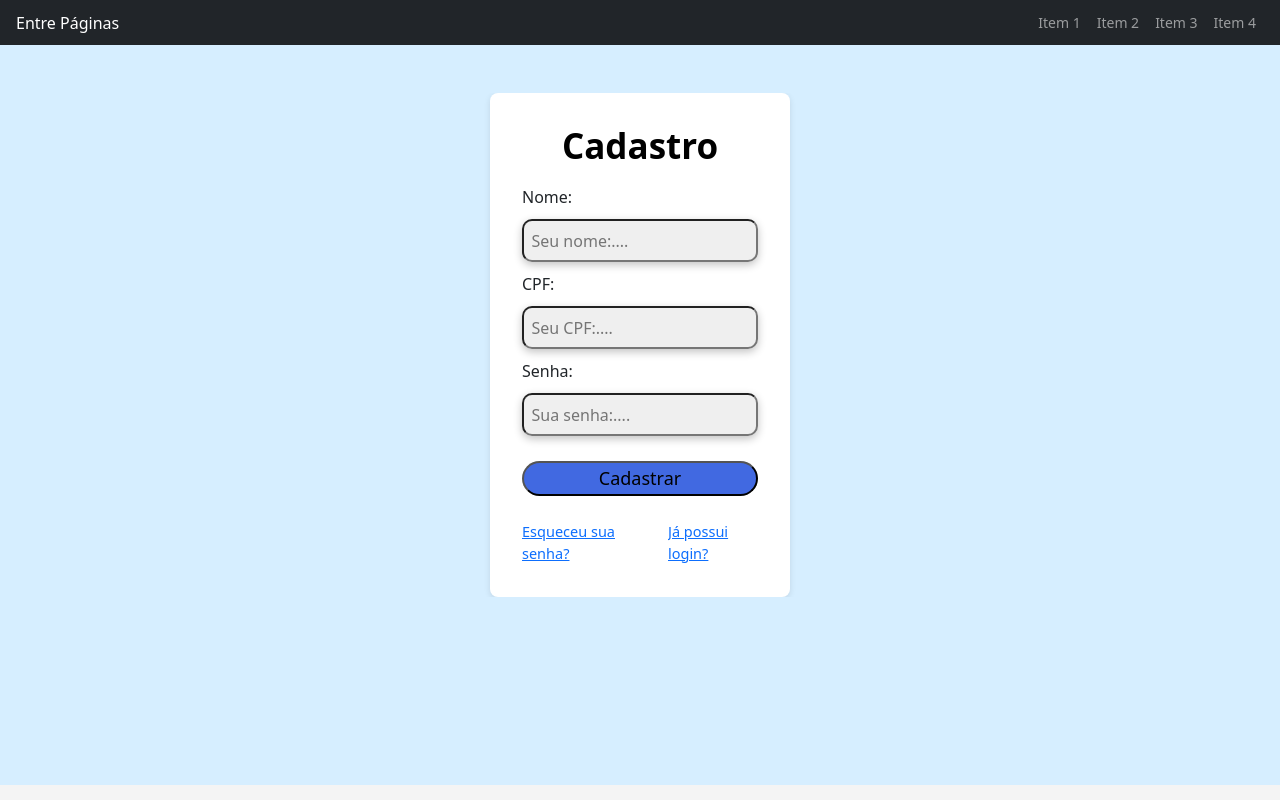
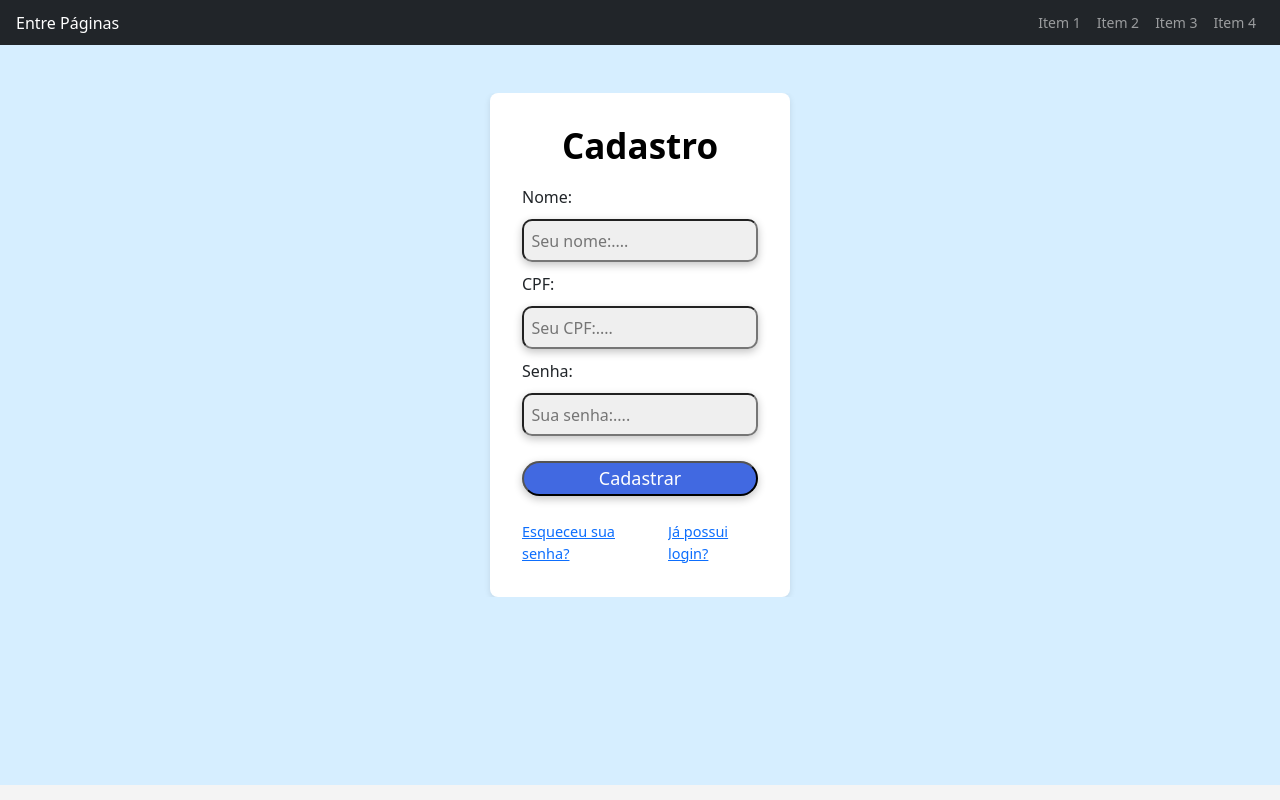
Before and after one commit to nathandacunha/projetoEntrePaginas, a React app in the folder frontend/: page / in a window 1280 px wide. Built offline with nearby package versions, Linux system fonts and the light colour scheme; the HTML template or start-up script is replaced by a standard one.

Commit message:
feat(css): adiciona um box shadow e mudança da cor da fonte no button

```diff
--- a/frontend/src/styles/FormularioCadastro.css
+++ b/frontend/src/styles/FormularioCadastro.css
@@ -72,6 +72,9 @@
 
     cursor: pointer;
     transition: background-color 0.5s ease;
+    box-shadow: rgba(0, 0, 0, 0.24) 0px 3px 8px;
+
+    color: white;
 }
 
 .formulario_cadastro button:hover {
```
